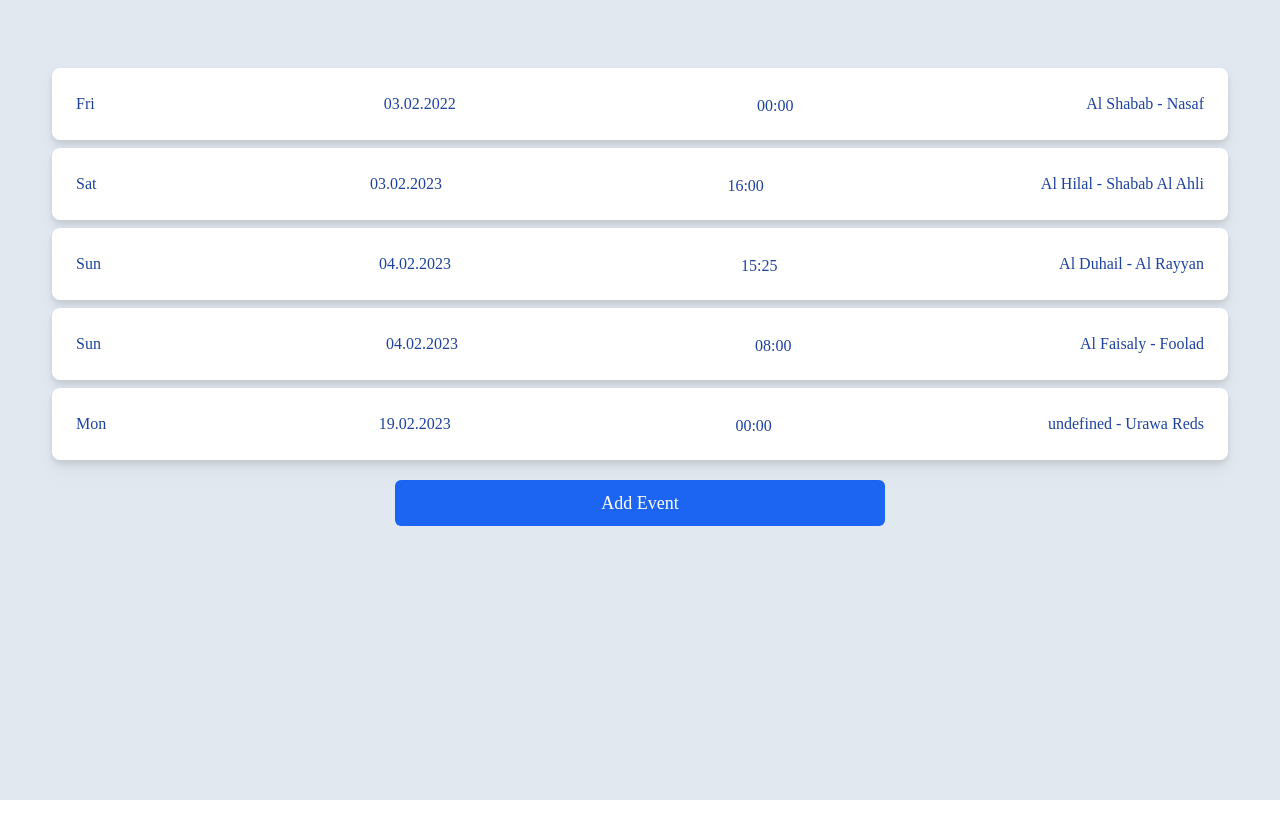
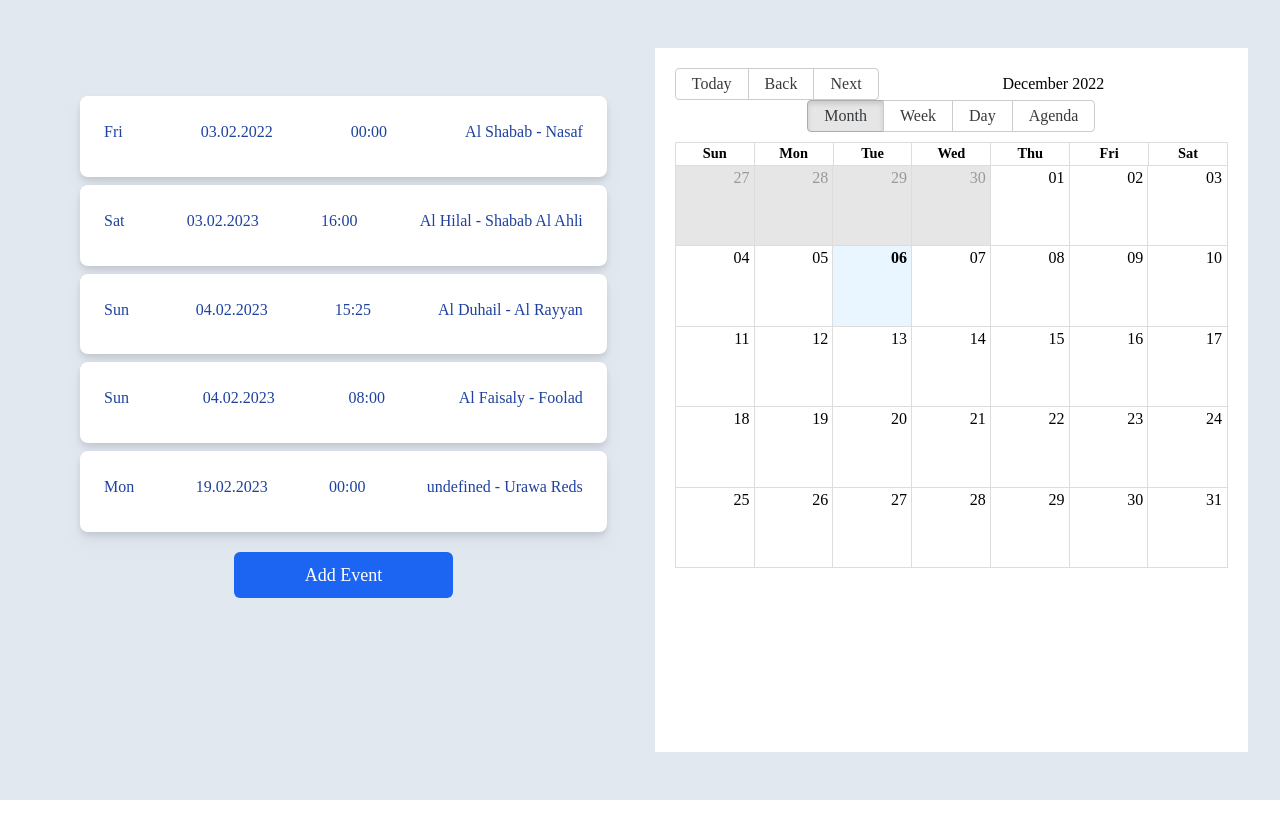
Before and after one commit to varshabhadana/react-event-calendar-sportradar, a React (Create React App) app: page / in a window 1280 px wide. Shown: the top 838 px of the page. After the commit the page ends 800 px from the top, so only its background shows below. Built offline with nearby package versions, Linux system fonts and the light colour scheme.

Commit message:
Add calender view of event add navigation button to switch from event detail page to overview page

```diff
--- a/src/Components/AddEventModal.tsx
+++ b/src/Components/AddEventModal.tsx
@@ -1,5 +1,4 @@
 import { Label, Modal, TextInput } from 'flowbite-react';
-import { allowedNodeEnvironmentFlags } from 'process';
 import { useState } from 'react';
 
 type Props = {
--- /dev/null
+++ b/src/Components/CalenderView.tsx
@@ -0,0 +1,33 @@
+import 'react-big-calendar/lib/css/react-big-calendar.css';
+import moment from 'moment';
+import React from 'react';
+import { Calendar, momentLocalizer } from 'react-big-calendar';
+import { start } from 'repl';
+import { useEventStore } from '../state/events';
+
+type Props = { setOpenModal: any };
+
+const CalenderView = (props: Props) => {
+  const allEvents = useEventStore((state: any) => state.events);
+  const localizer = momentLocalizer(moment);
+  const event = allEvents.map((el: any) => {
+    return {
+      start: new Date(el.dateVenue),
+      end: new Date(el.dateVenue),
+      title: ` ${el.homeTeam?.name} - ${el.awayTeam?.name}`,
+    };
+  });
+  return (
+    <div style={{ height: 500 }}>
+      <Calendar
+        localizer={localizer}
+        events={event}
+        startAccessor="start"
+        endAccessor="end"
+        onSelectSlot={(event) => console.log(event)}
+        selectable
+      />
+    </div>
+  );
+};
+export default CalenderView;
--- a/src/Components/Overview.tsx
+++ b/src/Components/Overview.tsx
@@ -1,8 +1,9 @@
 import { DateTime, Info } from 'luxon';
 import { useState } from 'react';
-import { Link } from 'react-router-dom';
+import { Link, useNavigate } from 'react-router-dom';
 import { useEventStore } from '../state/events';
 import AddEventModal from './AddEventModal';
+import CalenderView from './CalenderView';
 
 const Overview = () => {
   const allEvents = useEventStore((state: any) => state.events);
@@ -16,16 +17,16 @@ const Overview = () => {
   };
 
   return (
-    <div className="bg-slate-200 h-screen py-12 px-4 sm:px-6 lg:px-8 ">
-      <div className="flex justify-center items-center flex-col p-5">
+    <div className=" flex justify-evenly bg-slate-200 h-screen py-12 px-4 sm:px-6 lg:px-8 ">
+      <div className="flex justify-center items-center flex-col p-5 sm:p-0 lg:p-12  w-full">
         {' '}
         {allEvents.map((el: any) => (
           <div
-            key={el}
-            className="overflow-hidden bg-white drop-shadow-lg sm:rounded-lg w-full mb-2 "
+            key={el.id}
+            className="overflow-hidden bg-white drop-shadow-lg sm:rounded-lg w-full h-full mb-2  "
           >
             <Link to={`/details/${el.id}`}>
-              <div className="flex justify-between items-center text-blue-800 p-6 ">
+              <div className="flex justify-between items-center text-blue-800 p-6  ">
                 <div>
                   {
                     Info.weekdays('short', { locale: 'en-EN' })[
@@ -34,12 +35,9 @@ const Overview = () => {
                   }
                 </div>
 
-                <div> {formattedDate(el.dateVenue, 'yyyy-MM-dd')}</div>
+                <div>{formattedDate(el.dateVenue, 'yyyy-MM-dd')}</div>
 
-                <div className="ml-3 mr-5 h-5 w-5 ">
-                  {' '}
-                  {el.timeVenueUTC.slice(0, 5)}
-                </div>
+                <div>{el.timeVenueUTC.slice(0, 5)}</div>
 
                 <div> {`${el.homeTeam?.name} - ${el.awayTeam.name}`}</div>
               </div>
@@ -59,6 +57,9 @@ const Overview = () => {
           setNewEvent={setNewEvent}
         />
       </div>
+      <div className="bg-white p-5 h-full w-full">
+        <CalenderView setOpenModal={setOpenModal} />
+      </div>
     </div>
   );
 };
--- a/src/pages/EventDetailPage.tsx
+++ b/src/pages/EventDetailPage.tsx
@@ -1,11 +1,12 @@
 import React, { useEffect, useState } from 'react';
-import { useParams } from 'react-router-dom';
+import { useNavigate, useParams } from 'react-router-dom';
 import { useEventStore } from '../state/events';
 
 function EventDetailPage() {
   const [singleEventDetails, setSingleEventDetails] = useState<any>();
   const { id } = useParams();
   const allEvents = useEventStore((state: any) => state.events);
+  const navigate = useNavigate();
 
   useEffect(() => {
     console.log(allEvents);
@@ -20,10 +21,30 @@ function EventDetailPage() {
       <div className="overflow-hidden bg-white drop-shadow-lg sm:rounded-lg w-6/12 h-auto p-5 text-lg font-mediumleading-6 text-gray-900 ">
         {singleEventDetails && (
           <div>
-            <div className="px-4 py-5 sm:px-6 border-b border-gray-200">
-              <h3 className="text-lg  leading-6 text-gray-900">
+            <div className="flex justify-between px-4 py-5 sm:px-6 border-b border-gray-200">
+              <h3 className="text-xl font-semibold leading-6 text-gray-900">
                 Event Details
               </h3>
+              <button
+                onClick={() => navigate('/')}
+                className="w-2/12 h-full p-1 flex border-2 border-indigo justify-center"
+              >
+                <svg
+                  xmlns="http://www.w3.org/2000/svg"
+                  fill="none"
+                  viewBox="0 0 24 24"
+                  strokeWidth={1.5}
+                  stroke="currentColor"
+                  className="w-6 h-6"
+                >
+                  <path
+                    strokeLinecap="round"
+                    strokeLinejoin="round"
+                    d="M9 15L3 9m0 0l6-6M3 9h12a6 6 0 010 12h-3"
+                  />
+                </svg>
+                Go Back
+              </button>
             </div>
             <div className="flex  p-1  mt-4">
               <div>Season : {singleEventDetails.season} </div>
```
Also changed, not shown: package.json (+5 -2 lines), 1 other file (tests, documents, lock files or other folders).
